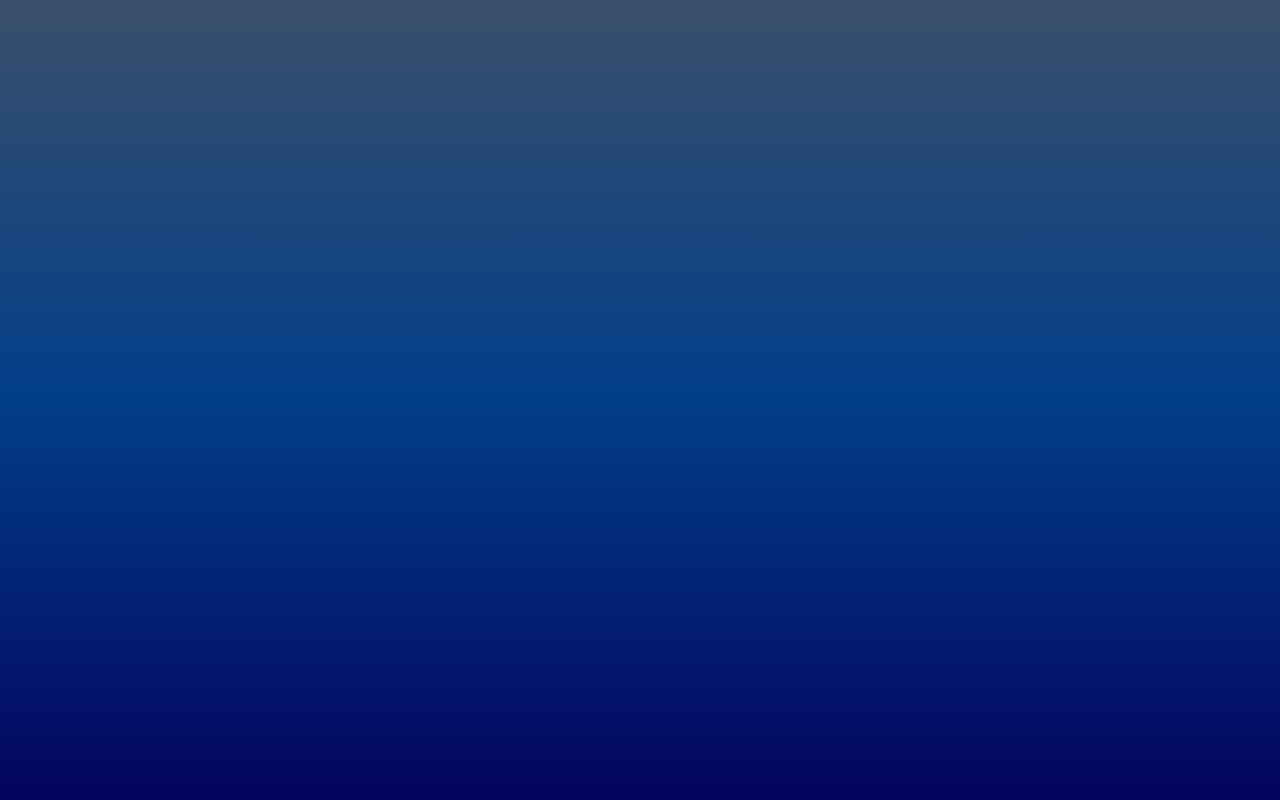
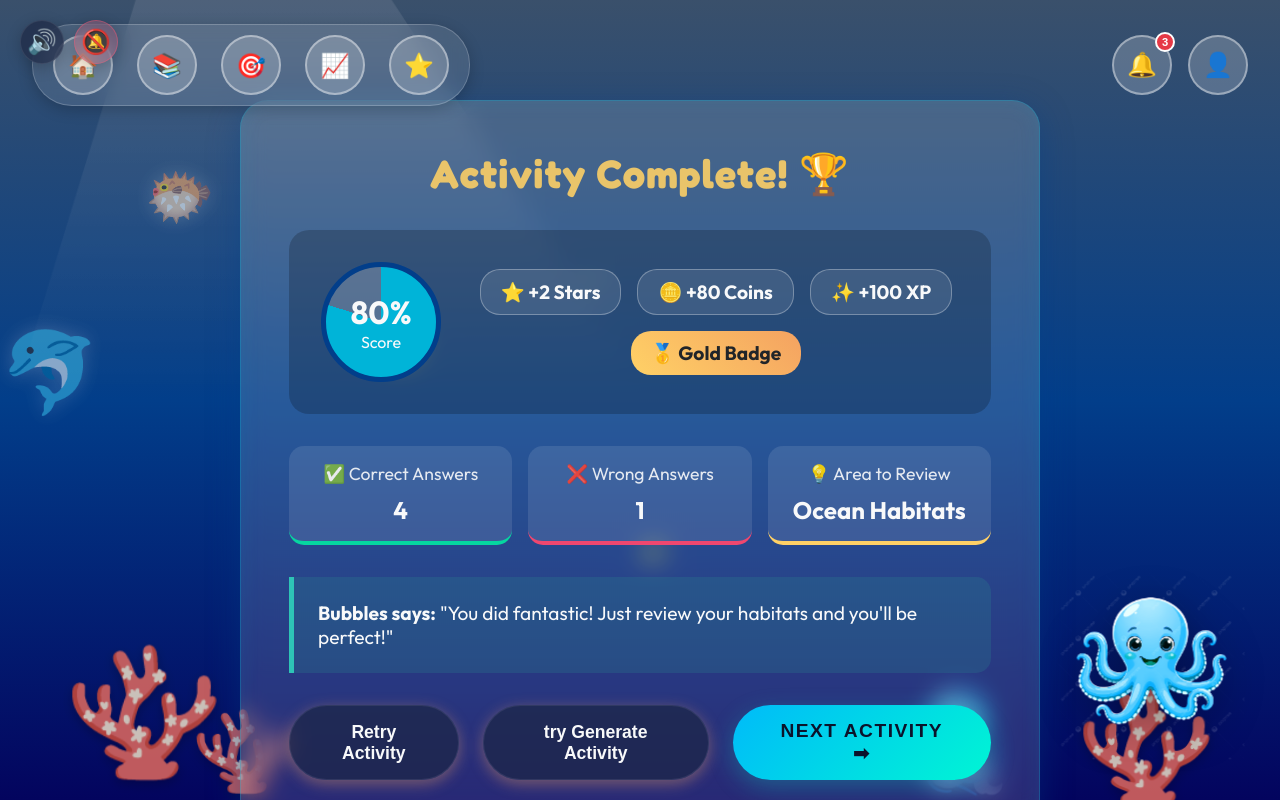
Before and after one commit to AiProjects2006/EDUGENAI_SCRUM_67_Student_UI_Implementation, a React (Vite) app: page /score in a window 1280 px wide. Before the commit this address had no page. Built offline with nearby package versions, Linux system fonts and the light colour scheme.

Commit message:
Implement primary student score page UI

```diff
--- a/src/App.jsx
+++ b/src/App.jsx
@@ -9,6 +9,7 @@ import ActivityMap from './features/primary/activity-map/ActivityMap';
 import ActivityPlayer from './features/primary/activity-player/ActivityPlayer';
 import ActivityGenerator from './features/primary/activity-generator/ActivityGenerator';
 import GenerateActivityActivity from './features/primary/generate-activity-activity/GenerateActivityActivity';
+import ScoreFeedback from './features/primary/score-feedback/ScoreFeedback';
 
 
 import { AudioProvider } from './context/AudioContext';
@@ -31,6 +32,7 @@ function App() {
             <Route path="activity" element={<ActivityPlayer />} />
             <Route path="generate-activity" element={<ActivityGenerator />} />
             <Route path="generate-activity-activity" element={<GenerateActivityActivity />} />
+            <Route path="score" element={<ScoreFeedback />} />
 
           </Route>
         </Routes>
--- a/src/features/primary/activity-player/ActivityPlayer.jsx
+++ b/src/features/primary/activity-player/ActivityPlayer.jsx
@@ -41,8 +41,9 @@ const ActivityPlayer = () => {
             if (currentQuestion < totalQuestions) {
                 setCurrentQuestion(currentQuestion + 1);
             } else {
-                // Navigate to dashboard since score page is removed
-                navigate('/dashboard');
+                // Navigate to score page and pass the final score
+                const finalScore = isCorrect ? score + 1 : score;
+                navigate('/score', { state: { score: finalScore, total: totalQuestions } });
             }
         }, 3000); // Increased wait time to hear the voice
     };
--- /dev/null
+++ b/src/features/primary/score-feedback/ScoreFeedback.css
@@ -0,0 +1,164 @@
+.score-page {
+    display: flex;
+    justify-content: center;
+    align-items: center;
+    min-height: 100%;
+    position: relative;
+    /*max-width: 900px;*/
+    /*margin: 0 auto;*/
+    /*position: relative;*/
+}
+
+.confetti-container {
+    position: absolute;
+    top: 0;
+    left: 0;
+    /*width: 100%;*/
+    /*height: 100%;*/
+    pointer-events: none;
+    font-size: 3rem;
+    display: flex;
+    justify-content: space-around;
+    animation: fall 3s linear forwards;
+    z-index: 50;
+}
+
+@keyframes fall {
+    0% { transform: translateY(-50px); opacity: 1; }
+    100% { transform: translateY(100vh); opacity: 0; }
+}
+
+.score-card {
+    width: 100%;
+    max-width: 800px;
+    padding: 3rem;
+    text-align: center;
+    animation: pop-in 0.5s cubic-bezier(0.175, 0.885, 0.32, 1.275);
+}
+
+.score-card h2 {
+    font-size: 2.5rem;
+    color: var(--golden-yellow);
+    margin-bottom: 2rem;
+}
+
+.treasure-chest {
+    position: relative;
+    font-size: 6rem;
+    margin: 0 auto 2rem auto;
+    width: 120px;
+    height: 120px;
+    display: flex;
+    align-items: center;
+    justify-content: center;
+    animation: float 3s infinite ease-in-out;
+}
+
+.chest-glow {
+    position: absolute;
+    top: 50%;
+    left: 50%;
+    transform: translate(-50%, -50%);
+    width: 100%;
+    height: 100%;
+    background: radial-gradient(circle, rgba(233,196,106,0.8) 0%, rgba(233,196,106,0) 70%);
+    z-index: -1;
+    animation: pulse-glow 2s infinite;
+}
+
+.score-stats {
+    display: flex;
+    align-items: center;
+    justify-content: space-between;
+    background: rgba(0,0,0,0.2);
+    padding: 2rem;
+    border-radius: 20px;
+    margin-bottom: 2rem;
+}
+
+.stat-circle {
+    width: 120px;
+    height: 120px;
+    border-radius: 50%;
+    background: conic-gradient(var(--aqua) 90%, rgba(255,255,255,0.2) 0);
+    display: flex;
+    flex-direction: column;
+    align-items: center;
+    justify-content: center;
+    border: 5px solid var(--ocean-blue-dark);
+}
+
+.stat-circle .value {
+    font-size: 2rem;
+    font-weight: bold;
+}
+
+.rewards-earned {
+    display: flex;
+    flex-wrap: wrap;
+    gap: 1rem;
+    justify-content: center;
+    flex: 1;
+    padding-left: 2rem;
+}
+
+.reward {
+    background: rgba(255,255,255,0.1);
+    padding: 10px 20px;
+    border-radius: 20px;
+    font-weight: bold;
+    font-size: 1.2rem;
+    border: 1px solid rgba(255,255,255,0.3);
+}
+
+.reward.badge {
+    background: linear-gradient(45deg, #ffd166, #f4a261);
+    color: var(--text-dark);
+    border: none;
+}
+
+.performance-summary {
+    display: flex;
+    gap: 1rem;
+    margin-bottom: 2rem;
+}
+
+.summary-item {
+    flex: 1;
+    background: rgba(255,255,255,0.1);
+    padding: 1rem;
+    border-radius: 15px;
+    display: flex;
+    flex-direction: column;
+    gap: 10px;
+}
+
+.summary-item span:first-child {
+    font-size: 1.1rem;
+    opacity: 0.9;
+}
+
+.summary-item span:last-child {
+    font-size: 1.5rem;
+    font-weight: bold;
+}
+
+.summary-item.correct { border-bottom: 4px solid #06d6a0; }
+.summary-item.wrong { border-bottom: 4px solid #ef476f; }
+.summary-item.weakness { border-bottom: 4px solid #ffd166; }
+
+.feedback-box {
+    background: rgba(42, 157, 143, 0.2);
+    border-left: 5px solid var(--sea-green);
+    padding: 1.5rem;
+    border-radius: 0 15px 15px 0;
+    text-align: left;
+    margin-bottom: 2rem;
+    font-size: 1.2rem;
+}
+
+.score-actions {
+    display: flex;
+    gap: 1.5rem;
+    justify-content: center;
+}
--- /dev/null
+++ b/src/features/primary/score-feedback/ScoreFeedback.jsx
@@ -0,0 +1,129 @@
+import React, { useEffect, useState } from 'react';
+import { useNavigate, useLocation } from 'react-router-dom';
+import { useOceanAudio } from '../../../context/AudioContext';
+import './ScoreFeedback.css';
+
+const ScoreFeedback = () => {
+    const navigate = useNavigate();
+    const location = useLocation();
+    const { triggerMascotVoice } = useOceanAudio();
+    const [showConfetti, setShowConfetti] = useState(false);
+
+    // Retrieve score from navigation state, or default to mock data
+    const score = location.state?.score ?? 4;
+    const total = location.state?.total ?? 5;
+    const percentage = Math.round((score / total) * 100);
+
+    // Determine Badge Tier
+    let badgeLabel = 'Participant';
+    let badgeIcon = '🌟';
+    if (percentage >= 90) {
+        badgeLabel = 'Diamond Badge';
+        badgeIcon = '💎';
+    } else if (percentage >= 80) {
+        badgeLabel = 'Gold Badge';
+        badgeIcon = '🥇';
+    } else if (percentage >= 60) {
+        badgeLabel = 'Silver Badge';
+        badgeIcon = '🥈';
+    } else if (percentage >= 40) {
+        badgeLabel = 'Bronze Badge';
+        badgeIcon = '🥉';
+    }
+
+    useEffect(() => {
+        setShowConfetti(true);
+        triggerMascotVoice(`Activity Complete! You scored ${percentage} percent and earned a ${badgeLabel}!`);
+    }, []);
+
+    const handleNextActivity = () => {
+        const playingLevelId = parseInt(sessionStorage.getItem('playingLevelId') || '1', 10);
+        const activeLevelId = parseInt(sessionStorage.getItem('activeLevelId') || '1', 10);
+
+        // If they beat the current active level, unlock the next one
+        if (playingLevelId === activeLevelId) {
+            sessionStorage.setItem('activeLevelId', activeLevelId + 1);
+        }
+
+        // If they beat the boss (Level 6)
+        if (playingLevelId === 6) {
+            navigate('/recommendations');
+        } else {
+            navigate('/activity-map');
+        }
+    };
+
+    return (
+        <div className="score-page">
+            {showConfetti && <div className="confetti-container">🎉🎊✨🎊🎉</div>}
+
+            <div className="score-card glass-panel">
+                <h2>Activity Complete! 🏆</h2>
+
+                <div className="score-stats">
+                    <div
+                        className="stat-circle score-total"
+                        style={{ background: `conic-gradient(var(--aqua) ${percentage}%, rgba(255,255,255,0.2) 0)` }}
+                    >
+                        <span className="value">{percentage}%</span>
+                        <span className="label">Score</span>
+                    </div>
+                    <div className="rewards-earned">
+                        <div className="reward"><span className="icon">⭐</span> +{Math.max(1, Math.round(percentage / 33))} Stars</div>
+                        {/*90–100% → 3 ⭐*/}
+                        {/*60–89%  → 2 ⭐*/}
+                        {/*0–59%   → 1 ⭐*/}
+                        <div className="reward"><span className="icon">🪙</span> +{percentage} Coins</div>
+                        {/*100% → 100 coins*/}
+                        {/*90%  → 90 coins*/}
+                        {/*80%  → 80 coins*/}
+                        {/*60%  → 60 coins*/}
+                        {/*40%  → 40 coins*/}
+                        <div className="reward"><span className="icon">✨</span> +{score * 25} XP</div>
+                        {/*4/5  → 4 × 25 = 100 XP*/}
+                        {/*8/10 → 8 × 25 = 200 XP*/}
+                        {/*10/10 → 10 × 25 = 250 XP*/}
+
+                        {/*const xp = 50 + (score * 25);*/}
+                        {/* Easy	            50 XP*/}
+                        {/* Medium	        75 XP*/}
+                        {/* Hard         	100 XP*/}
+                        {/* Boss Challenge	150 XP*/}
+
+
+                        {percentage >= 40 && (
+                            <div className="reward badge"><span className="icon">{badgeIcon}</span> {badgeLabel}</div>
+                        )}
+                    </div>
+                </div>
+
+                <div className="performance-summary">
+                    <div className="summary-item correct">
+                        <span>✅ Correct Answers</span>
+                        <span>{score}</span>
+                    </div>
+                    <div className="summary-item wrong">
+                        <span>❌ Wrong Answers</span>
+                        <span>{total - score}</span>
+                    </div>
+                    <div className="summary-item weakness">
+                        <span>💡 Area to Review</span>
+                        <span>Ocean Habitats</span>
+                    </div>
+                </div>
+
+                <div className="feedback-box">
+                    <p><strong>Bubbles says:</strong> "You did fantastic! Just review your habitats and you'll be perfect!"</p>
+                </div>
+
+                <div className="score-actions">
+                    <button className="btn-secondary" onClick={() => navigate('/activity')}>Retry Activity</button>
+                    <button className="btn-secondary" onClick={() => navigate('/generate-activity')}>try Generate Activity</button>
+                    <button className="btn-primary" onClick={handleNextActivity}>Next Activity ➡</button>
+                </div>
+            </div>
+        </div>
+    );
+};
+
+export default ScoreFeedback;
```
